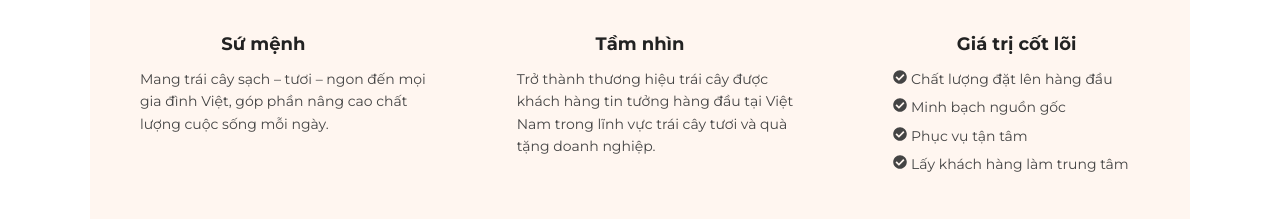
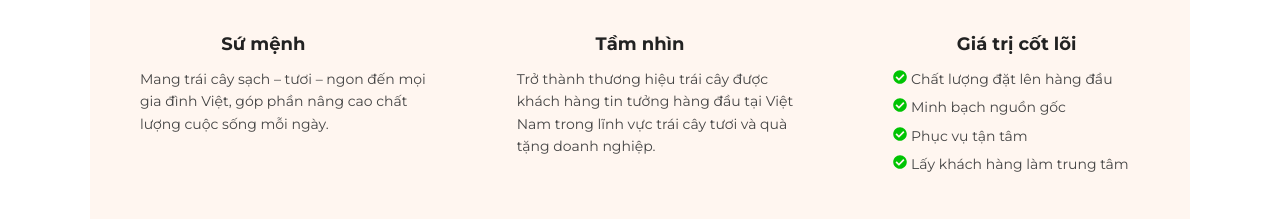
Before and after one commit to Pad2806/fruit-store, a React (Vite) app in the folder fruit-store/: page /about in a window 1280 px wide. Shown: the part 491-710 px from the top of the page. Built offline with nearby package versions, Linux system fonts and the light colour scheme.

Commit message:
update UI

```diff
--- a/fruit-store/src/app/user/pages/about/about.jsx
+++ b/fruit-store/src/app/user/pages/about/about.jsx
@@ -128,16 +128,16 @@ function About() {
             <h3>Giá trị cốt lõi</h3>
             <ul className="about-values">
               <li>
-                <FaCheckCircle /> Chất lượng đặt lên hàng đầu
+                <FaCheckCircle style={{color: "#00c403ff"}} /> Chất lượng đặt lên hàng đầu
               </li>
               <li>
-                <FaCheckCircle /> Minh bạch nguồn gốc
+                <FaCheckCircle style={{color: "#00c403ff"}} /> Minh bạch nguồn gốc
               </li>
               <li>
-                <FaCheckCircle /> Phục vụ tận tâm
+                <FaCheckCircle style={{color: "#00c403ff"}} /> Phục vụ tận tâm
               </li>
               <li>
-                <FaCheckCircle /> Lấy khách hàng làm trung tâm
+                <FaCheckCircle style={{color: "#00c403ff"}} /> Lấy khách hàng làm trung tâm
               </li>
             </ul>
           </div>
```
